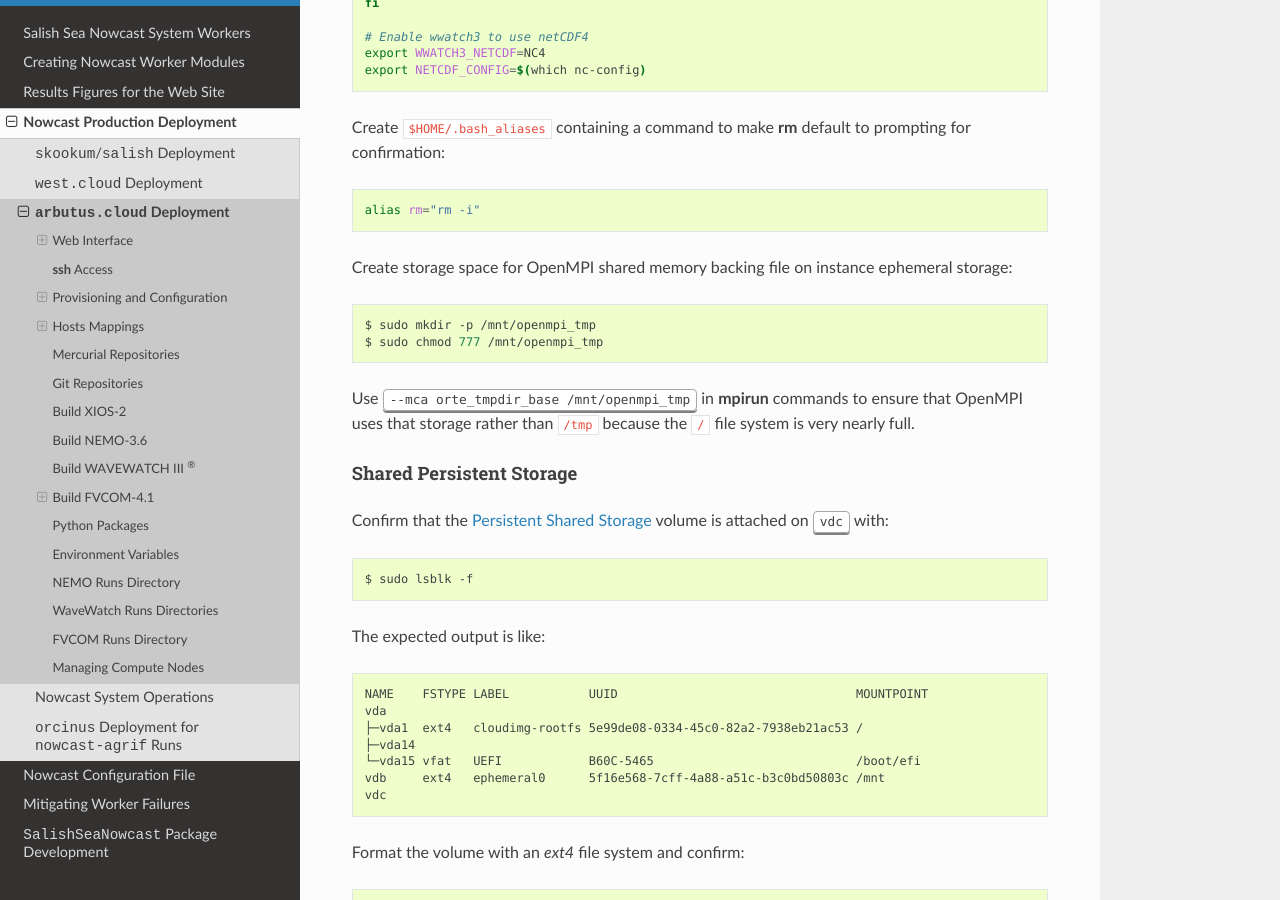
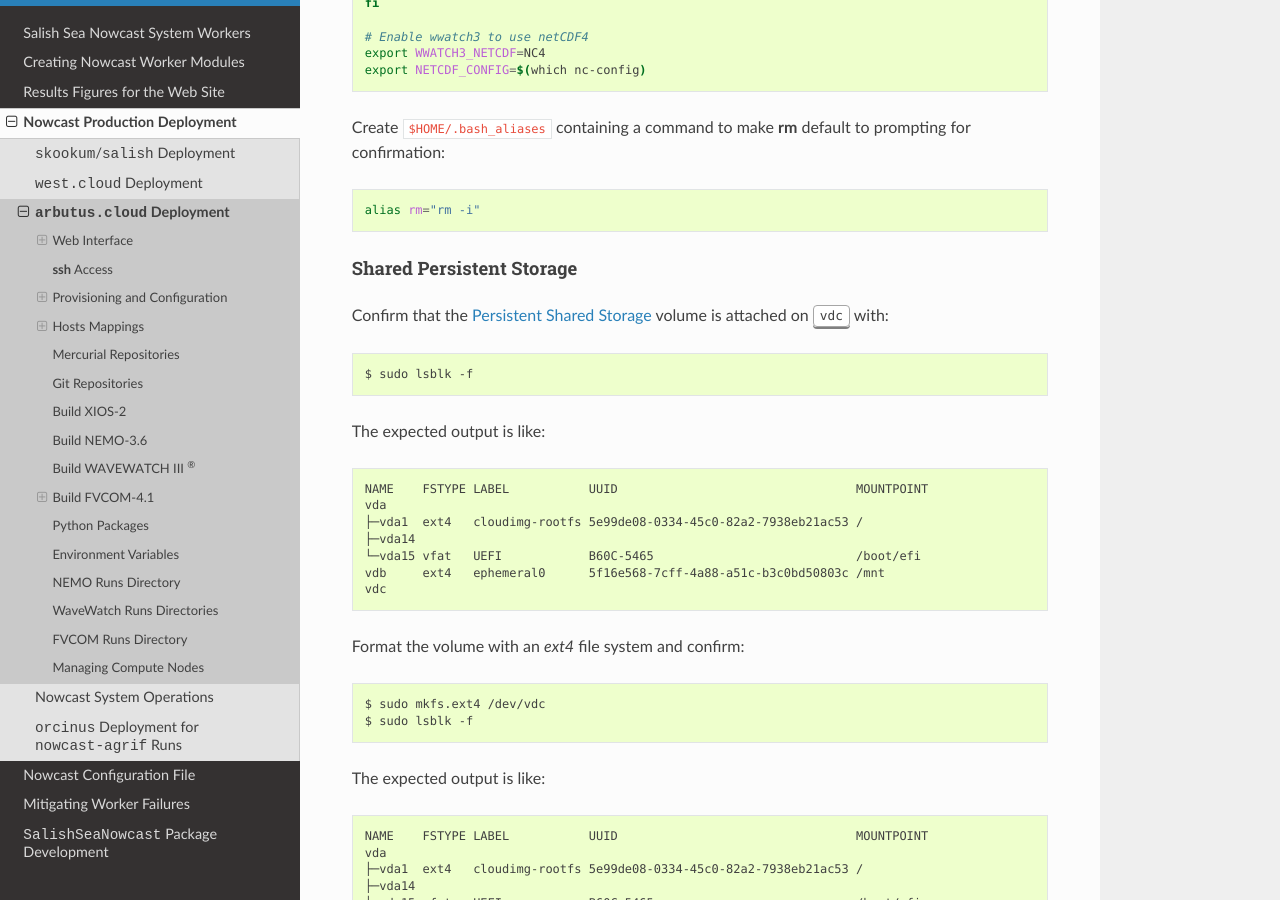
Before and after one commit to SalishSeaCast/SalishSeaNowcast, a Sphinx documentation site: the page built from docs/deployment/arbutus_cloud.rst, in a window 1280 px wide and 900 px high, scrolled down 6621 px. Built offline with Sphinx 7.4.7 and the Read the Docs theme 2.0.0, drawn with Linux system fonts in a browser that asks for light colours; the version number could not be read and is left out; some of the changed text lies outside the part shown.

Commit message:
Delete arbutus.cloud setup of OpenMPI shared memory backing file
Unnecessary with new flavors that have 30Gb file system.
Also /dev/shm and /mnt/openmpi_tmp give similar performance and the
former does not have to be configured any time an instance is spawned.

```diff
--- a/docs/deployment/arbutus_cloud.rst
+++ b/docs/deployment/arbutus_cloud.rst
@@ -359,15 +359,6 @@ Create :file:`$HOME/.bash_aliases` containing a command to make :command:`rm` de
 
     alias rm="rm -i"
 
-Create storage space for OpenMPI shared memory backing file on instance ephemeral storage:
-
-.. code-block:: bash
-
-    $ sudo mkdir -p /mnt/openmpi_tmp
-    $ sudo chmod 777 /mnt/openmpi_tmp
-
-Use :kbd:`--mca orte_tmpdir_base /mnt/openmpi_tmp` in :command:`mpirun` commands to ensure that OpenMPI uses that storage rather than :file:`/tmp` because the :file:`/` file system is very nearly full.
-
 
 Shared Persistent Storage
 ^^^^^^^^^^^^^^^^^^^^^^^^^
@@ -508,15 +499,6 @@ and set the owner and group:
 
     $ sudo mkdir -p /nemoShare/MEOPAR
     $ sudo chown ubuntu:ubuntu /nemoShare/ /nemoShare/MEOPAR/
-
-Create storage space for OpenMPI shared memory backing file on instance ephemeral storage:
-
-.. code-block:: bash
-
-    $ sudo mkdir -p /mnt/openmpi_tmp
-    $ sudo chmod 777 /mnt/openmpi_tmp
-
-Use :kbd:`--mca orte_tmpdir_base /mnt/openmpi_tmp` in :command:`mpirun` commands to ensure that OpenMPI uses that storage rather than :file:`/tmp` because the :file:`/` file system is very nearly full.
 
 Capture a snapshot image of the instance to use to as the boot image for the other compute nodes using the :guilabel:`Create Snapshot` button on the :guilabel:`Compute > Instances` page.
 Use a name like :kbd:`nowcast-compute-node-v0` for the image.
```
